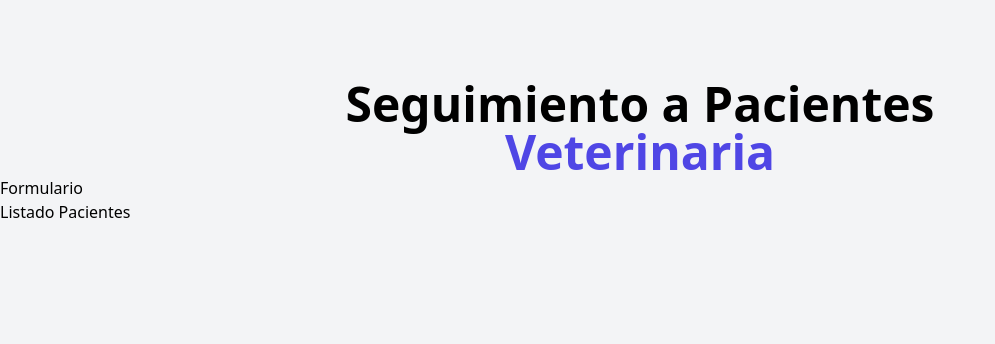
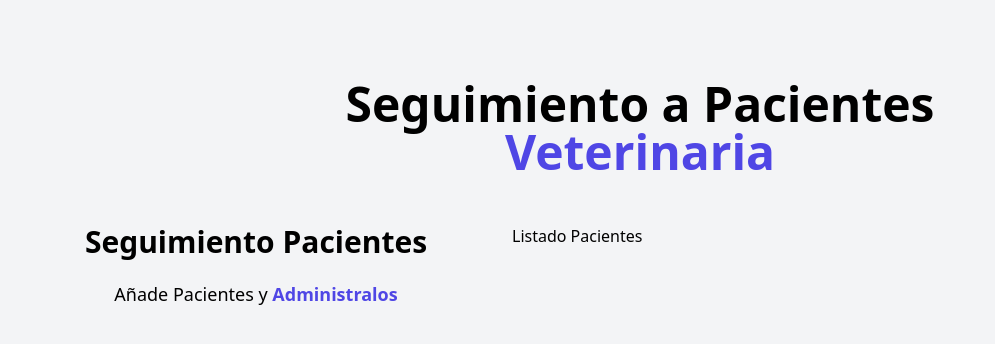
Before and after one commit to jaquimbayoc8/ProyectoCitasReact, a React (Vite) app in the folder vet-citas/: page / in a window 1280 px wide. Shown: the top 344 px of the page, without its empty margins (0-995 px from the left). Built offline with nearby package versions, Linux system fonts and the light colour scheme.

Commit message:
formulario inicio

```diff
--- a/vet-citas/src/App.jsx
+++ b/vet-citas/src/App.jsx
@@ -7,12 +7,12 @@
   return (
     <div className='container mx-auto mt-20 '>
       <Header />
-      <Formulario />
-      <ListadoPacientes />
+      <div className="mt-12 md:flex">
+        <Formulario />
+        <ListadoPacientes />
+      </div>
 
     </div>
-
-
   )
 }
 
--- a/vet-citas/src/components/Formulario.jsx
+++ b/vet-citas/src/components/Formulario.jsx
@@ -1,10 +1,14 @@
 const Formulario = () => {
     return (
         <>
-            <div>
-                Formulario
+            <div className="md:w-1/2 lg:w-2/5">
+                <h2 className="font-black text-3xl text-center">Seguimiento Pacientes</h2>
+
+                <p className="text-lg mt-5 text-center">
+                    Añade Pacientes y {""}
+                    <span className="text-indigo-600 font-bold text-lg">Administralos</span>
+                </p>
             </div>
-
         </>
     )
 }
--- a/vet-citas/src/components/ListadoPacientes.jsx
+++ b/vet-citas/src/components/ListadoPacientes.jsx
@@ -2,9 +2,9 @@
 
 function ListadoPacientes() {
   return (
-    <>
-        <h1>Listado Pacientes</h1>
-    </>
+    <div className='w-1/2 lg:w-3/5'>
+        <h2>Listado Pacientes</h2>
+    </div>
   )
 }
 
```
